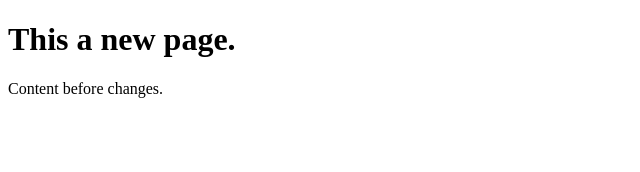
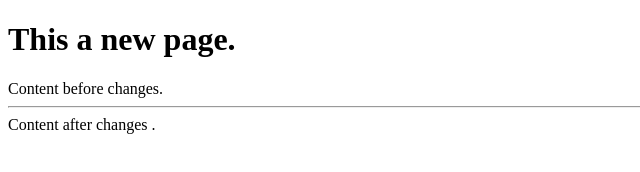
Before and after one commit to ananyaa118/aws-test, a plain HTML site: page index.html in a window 1280 px wide. Shown: the whole page, without its empty margins (0-640 px from the left). Drawn offline with Linux system fonts and the light colour scheme.

Commit message:
Update index.html

```diff
--- a/index.html
+++ b/index.html
@@ -5,5 +5,9 @@
 <body>
   <h1> This a new page.</h1>
   <div>Content before changes.</div>
+  <hr>
+  <div>
+    Content after changes .
+  </div>
 </body>
 </html>
```
